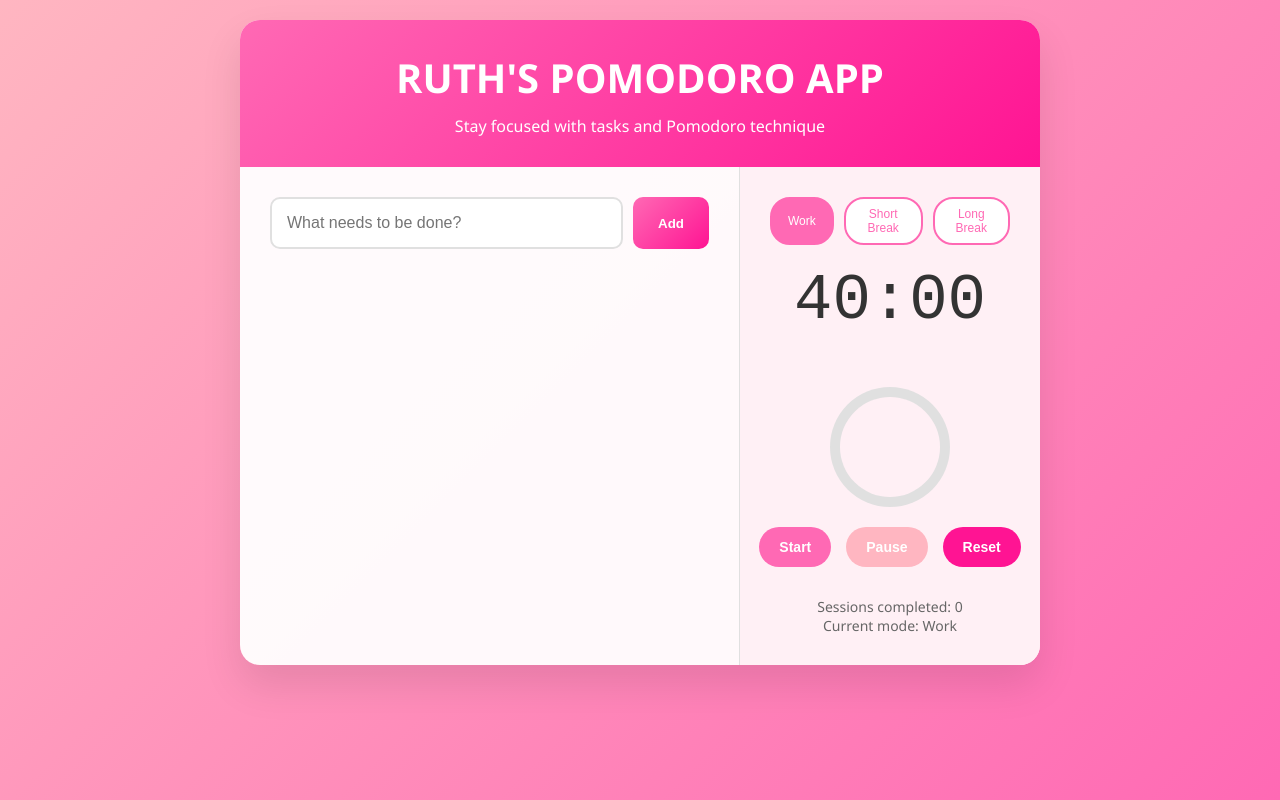
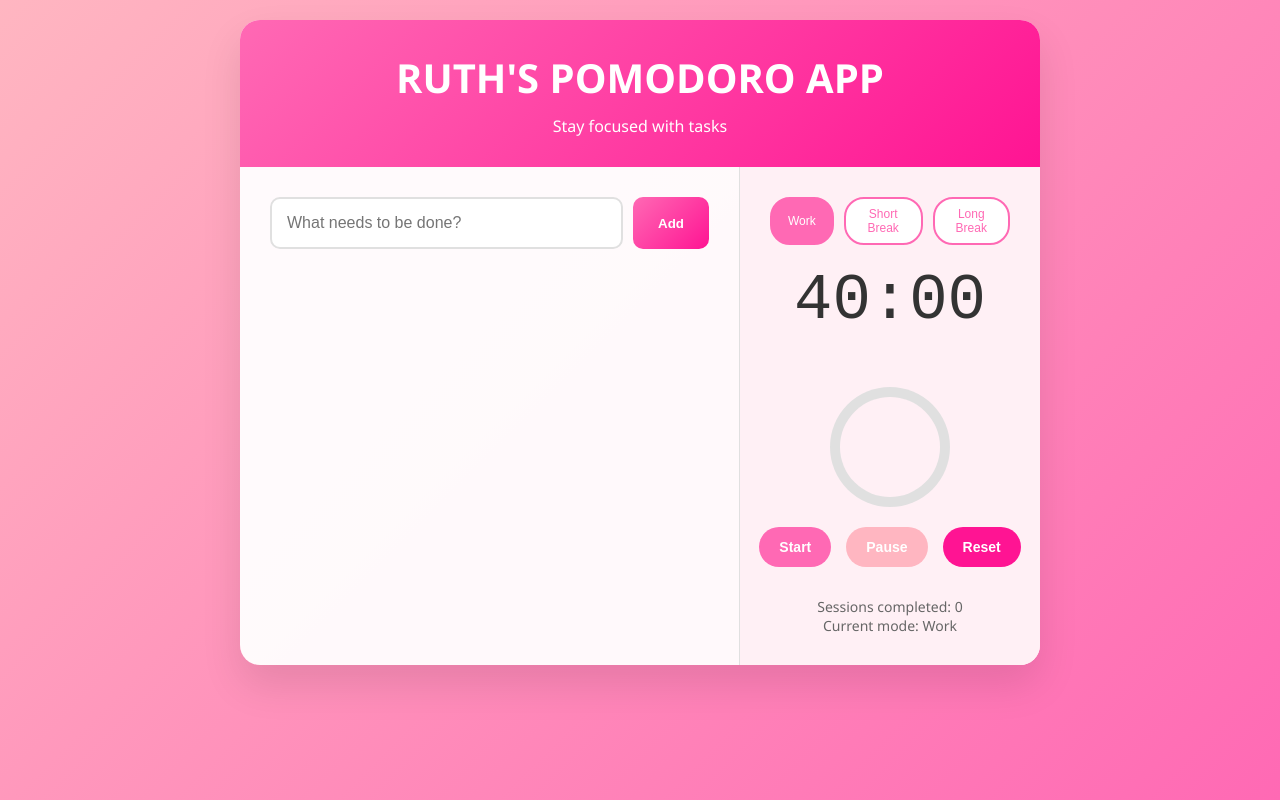
Before and after one commit to Wanjiruth/Pomodoro-Todo, a plain HTML site: page index.html in a window 1280 px wide. Drawn offline with Linux system fonts and the light colour scheme.

Commit message:
Merge remote changes

```diff
--- a/index.html
+++ b/index.html
@@ -5,7 +5,6 @@
   <meta name="viewport" content="width=device-width, initial-scale=1.0">
   <title>Ruth's Pomodoro App</title>
   <style>
-    /* --- your styles stay the same --- */
     * {
       margin: 0;
       padding: 0;
@@ -272,7 +271,7 @@
   <div class="container">
     <div class="header">
       <h1>RUTH'S POMODORO APP</h1>
-      <p>Stay focused with tasks and Pomodoro technique</p>
+      <p>Stay focused with tasks</p>
     </div>
 
     <div class="main-content">
```
